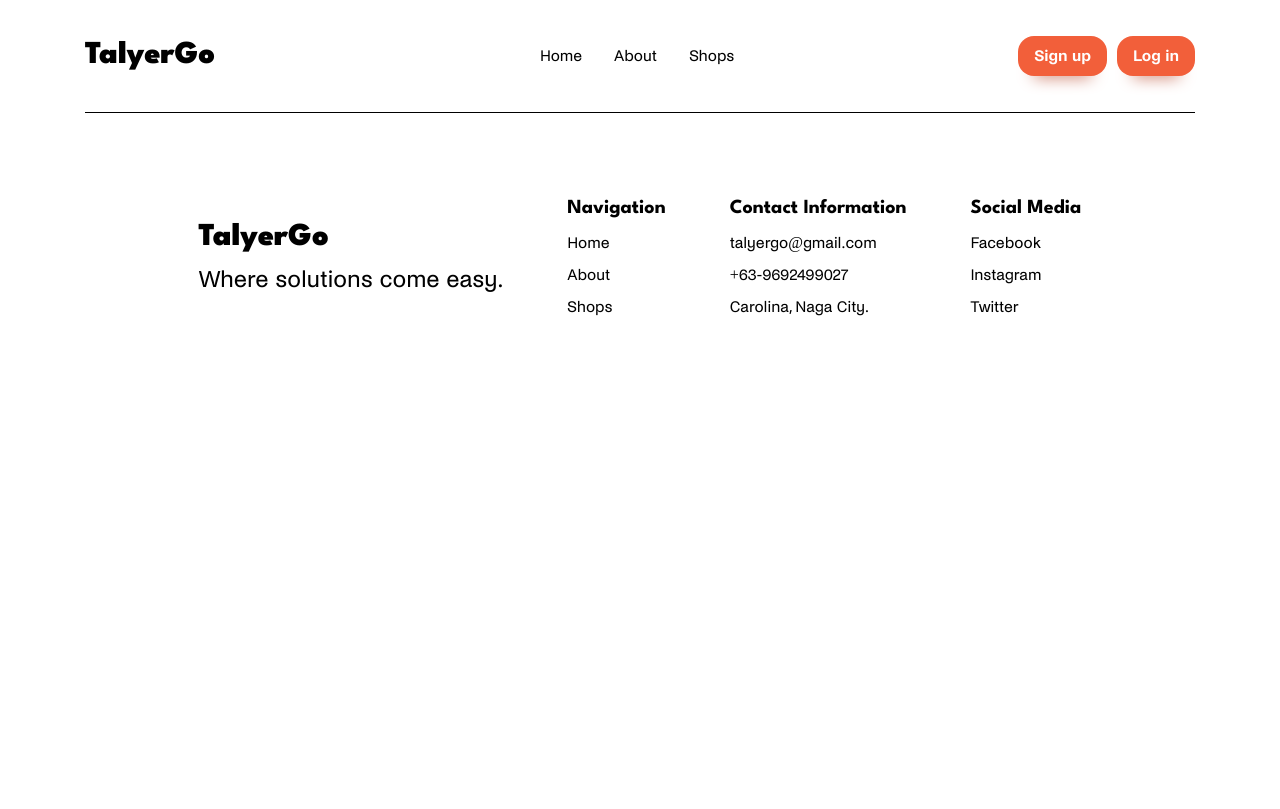
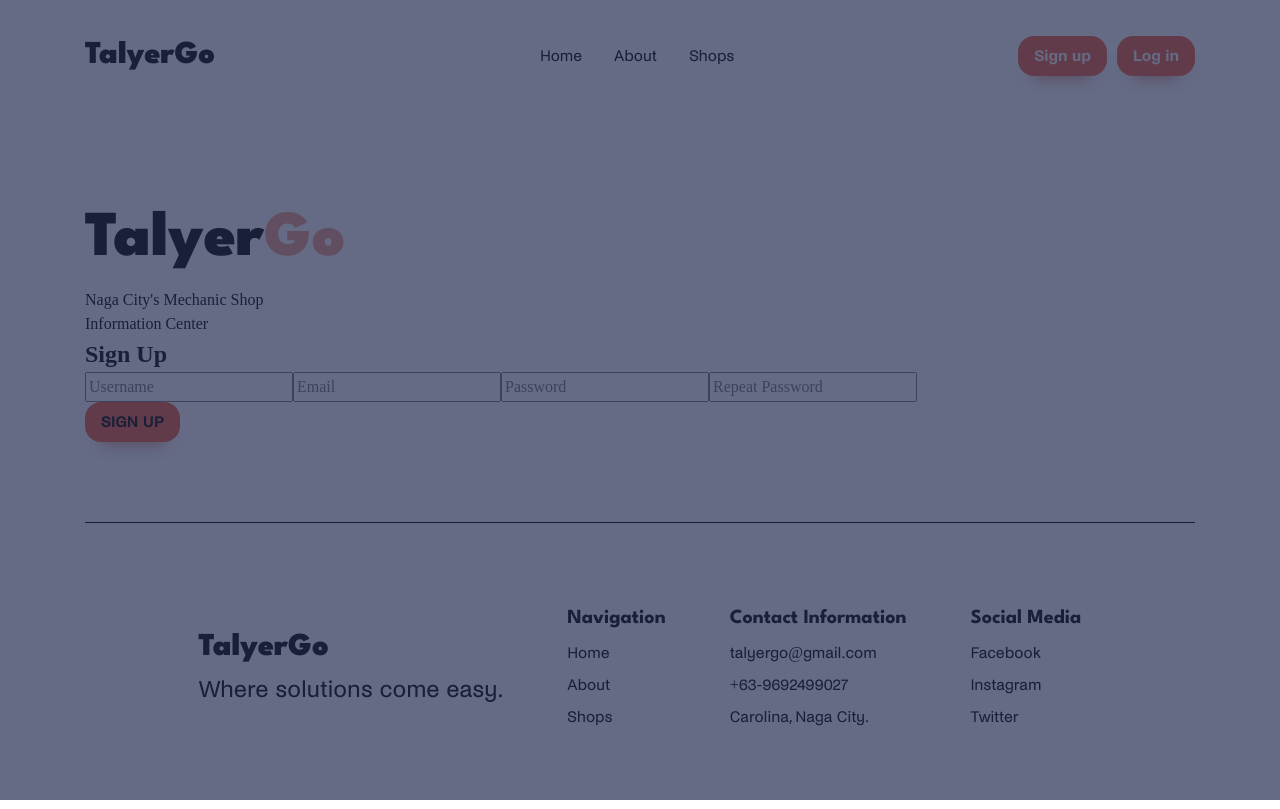
Before and after one commit to IyzOnline/TalyerGO_TrendsProject, a React (Create React App) app in the folder talyergo/: page /sign-up in a window 1280 px wide. Built offline with nearby package versions, Linux system fonts and the light colour scheme.

Commit message:
feat: Transfer elements from login component and edit for signup

```diff
--- a/talyergo/src/components/SignUp.js
+++ b/talyergo/src/components/SignUp.js
@@ -2,8 +2,25 @@ export const SignUp = () => {
     return (
         <section>
             <div className="container">
-                <div className="">
-
+                <div className="LS-wrapper | padding-block-80">
+                    <div class="LS-bg-container | bg-container-filter-blue"></div>
+                    <div className="LS-content-wrapper">
+                        <div className="LS-logo-wrapper">
+                            <p className="logo-large">Talyer<span className="clr-accent-300">Go</span></p>
+                            <p>Naga City's Mechanic Shop</p>
+                            <p>Information Center</p>
+                        </div>
+                        <div className="LS-box-wrapper">
+                            <h1>Sign Up</h1>
+                            <input type="text" placeholder="Username"/>
+                            <input type="text" placeholder="Email"/>
+                            <input type="password" placeholder="Password"/>
+                            <input type="password" placeholder="Repeat Password"/>
+                            <div className="submit-wrapper">
+                                <button className="LS-submit">SIGN UP</button>
+                            </div>
+                        </div>
+                    </div>
                 </div>
             </div>
         </section>
```
